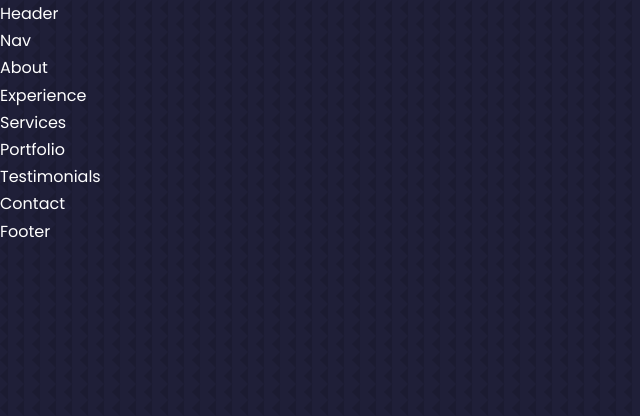
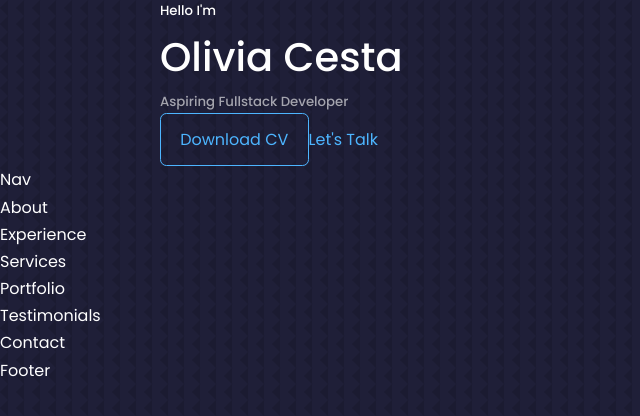
Before and after one commit to oliviacesta/portfolio-v2, a React (Create React App) app: page / in a window 1280 px wide. Shown: the top 416 px of the page, without its empty margins (0-640 px from the left). Built offline with nearby package versions, Linux system fonts and the light colour scheme.

Commit message:
added cv download

```diff
--- /dev/null
+++ b/src/components/header/CTA.jsx
@@ -0,0 +1,13 @@
+import React from 'react'
+import CV from'../../assets/cv.pdf'
+
+const CTA = () => {
+  return (
+    <div className='cta'>
+        <a href={CV} download className='btn'>Download CV</a>
+        <a href="#contact">Let's Talk</a>
+    </div>
+  )
+}
+
+export default CTA
--- a/src/components/header/Header.jsx
+++ b/src/components/header/Header.jsx
@@ -1,9 +1,17 @@
 import React from 'react'
 import './header.css'
+import CTA from './CTA'
 
 const Header = () => {
   return (
-    <div>Header</div>
+    <header>
+      <div className="container header__container">
+        <h5>Hello I'm</h5>
+        <h1> Olivia Cesta</h1>
+        <h5 className="text-light">Aspiring Fullstack Developer</h5>
+        <CTA />
+      </div>
+    </header>
   )
 }
 
```
Also changed, not shown: 1 other file (tests, documents, lock files or other folders).
